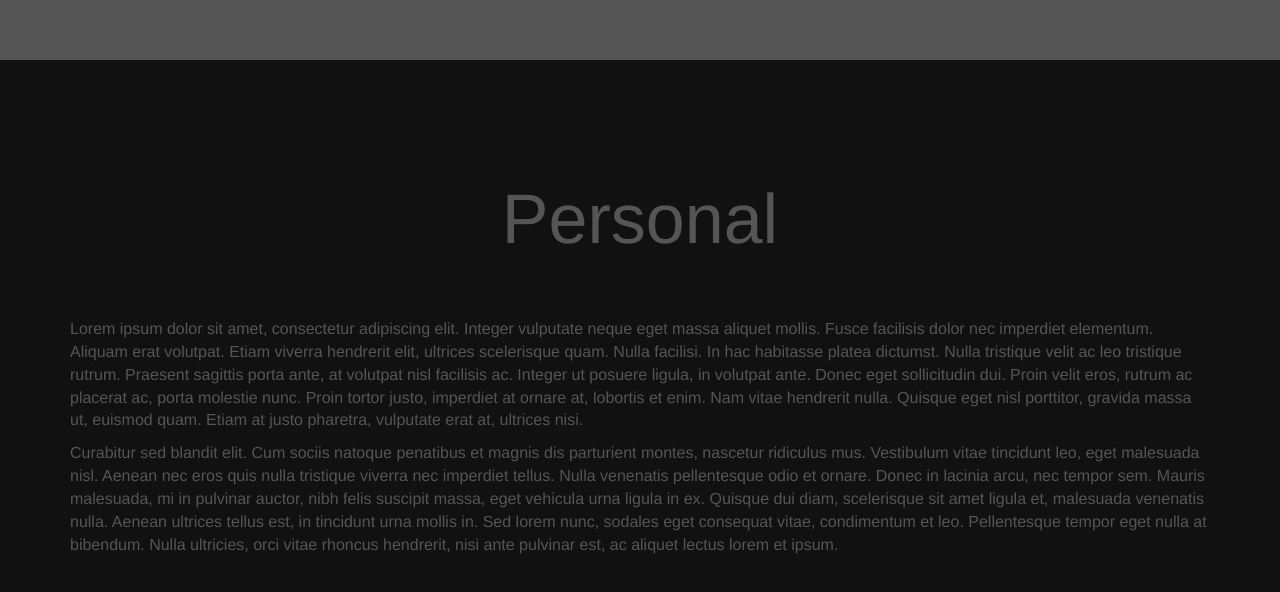
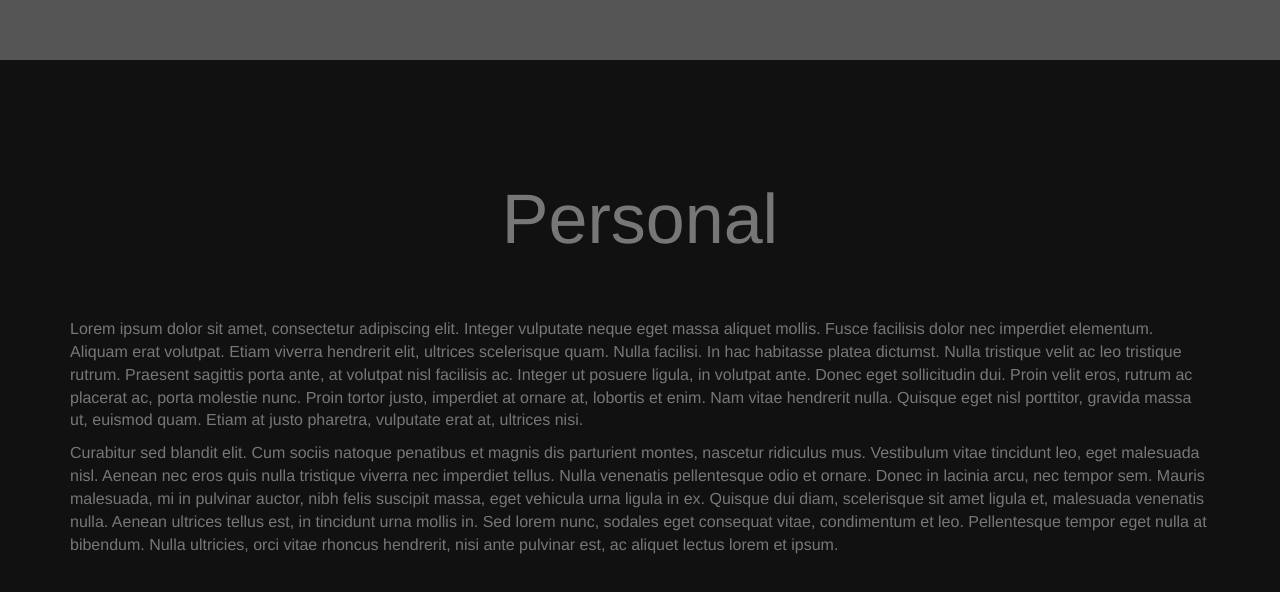
Before and after one commit to debayangupta/subhajyotichaudhuri, a plain HTML site: page index.html in a window 1280 px wide. Shown: the part 2342-2934 px from the top of the page. Drawn offline with nearby package versions, Linux system fonts and the light colour scheme.

Commit message:
Added favicon.ico

```diff
--- a/index.html
+++ b/index.html
@@ -8,7 +8,7 @@
 
   <title>Subhajyoti Chaudhuri</title>
 
-  <link rel="shortcut icon" href="favicon.ico"/>
+  <link rel="shortcut icon" href="favicon.ico">
   <link rel="stylesheet" href="https://maxcdn.bootstrapcdn.com/bootstrap/3.3.2/css/bootstrap.min.css">
   <link rel="stylesheet" href="https://maxcdn.bootstrapcdn.com/bootstrap/3.3.2/css/bootstrap-theme.min.css">
 
@@ -92,7 +92,7 @@ section {padding: 50px 0px}
 #index        {background:#FFF; color: #000; padding: 0}
 #research     {background:#BBB; color: #444;} #research h2     {color: #444}
 #publications {background:#555; color: #AAA;} #publications h2 {color: #AAA}
-#personal     {background:#111; color: #555;} #personal h2     {color: #555}
+#personal     {background:#111; color: #777;} #personal h2     {color: #777}
 
 /* first bit top area */
 #index #top-area {
```
Also changed, not shown: favicon.ico (added).
